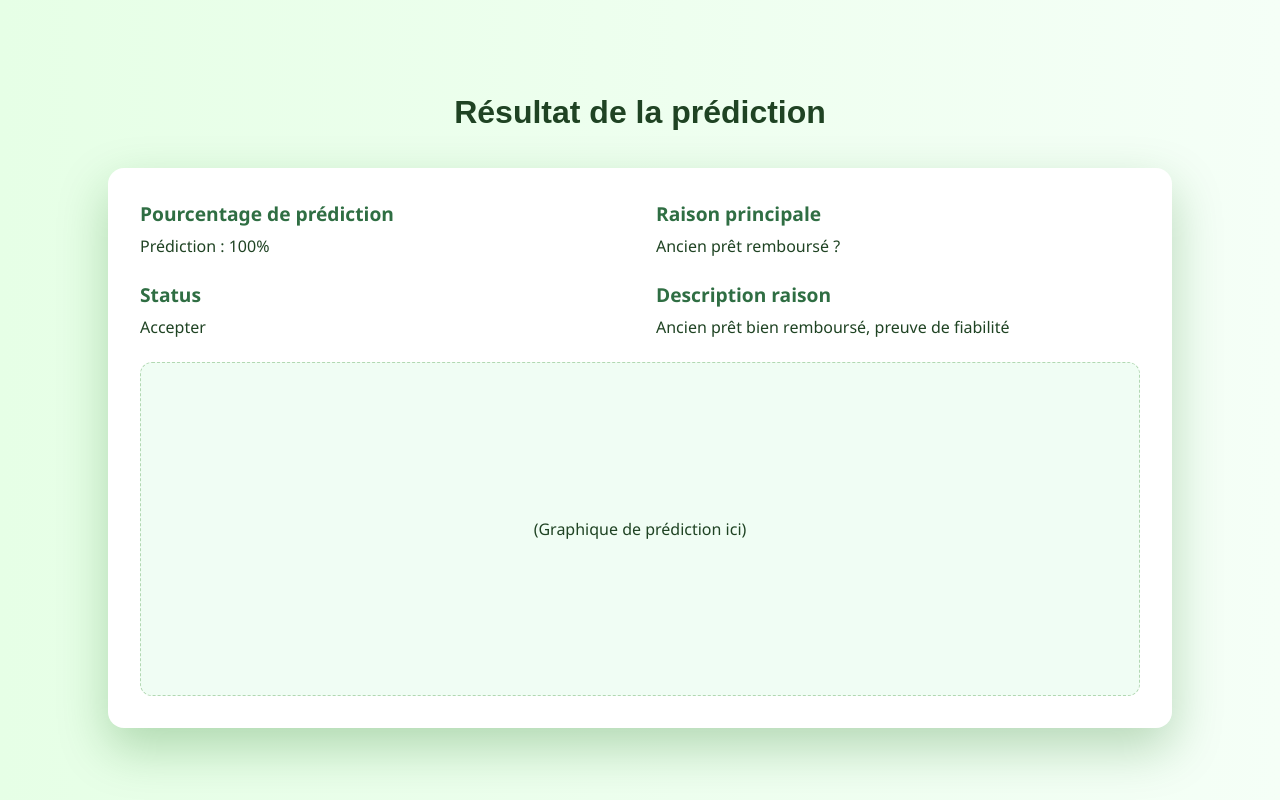
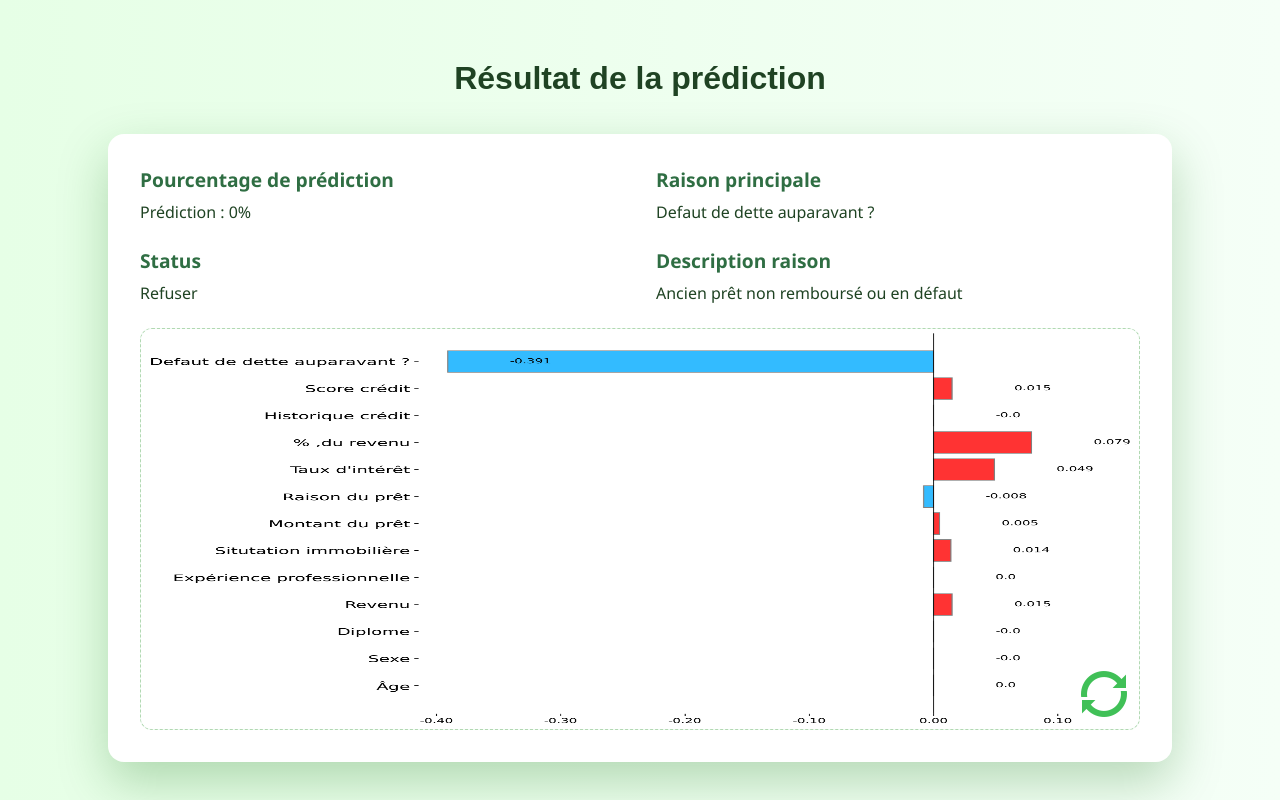
Before and after one commit to felix78500/Projet-risque-de-credit, a Flask app: page /dashboard in a window 1280 px wide. Run offline with Flask 3, Linux system fonts and the light colour scheme; parts of the project's set-up code (start-up, migrations or seed data) failed here and were passed over.

Commit message:
dashboard completer avec les graphique

```diff
--- a/analyse.json
+++ b/analyse.json
@@ -1,80 +1,80 @@
 [
     {
         "nom": "\u00c2ge",
-        "valeur": 0.0008446731851762815,
+        "valeur": 0.00027833483410590656,
         "nom_simplifie": "\u00c2ge",
-        "raison": "\u00c2ge appropri\u00e9 pour un pr\u00eat stable"
+        "raison": "\u00c2ge jug\u00e9 trop jeune ou trop vieux pour un pr\u00eat long terme"
     },
     {
         "nom": "Sexe",
-        "valeur": -0.00029703809959913386,
+        "valeur": -0.00012371667124519038,
         "nom_simplifie": "Sexe",
-        "raison": "Sexe sans impact significatif d\u00e9tect\u00e9"
+        "raison": "Le genre n'influence pas directement, mais pourrait \u00eatre corr\u00e9l\u00e9 \u00e0 d'autres risques (\u00e0 traiter avec prudence)"
     },
     {
         "nom": "Diplome",
-        "valeur": -0.0020646519980835327,
+        "valeur": -0.0003276850501672287,
         "nom_simplifie": "Diplome",
-        "raison": "Niveau d'\u00e9tudes \u00e9lev\u00e9, preuve de stabilit\u00e9"
+        "raison": "Dipl\u00f4me faible, risque accru d'instabilit\u00e9 professionnelle"
     },
     {
         "nom": "Revenu",
-        "valeur": 0.021768233161140994,
+        "valeur": 0.015018211911028872,
         "nom_simplifie": "Revenu",
-        "raison": "Bon niveau de revenu, capacit\u00e9 de remboursement probable"
+        "raison": "Revenu trop faible pour couvrir les mensualit\u00e9s"
     },
     {
         "nom": "Exp\u00e9rience professionnelle",
-        "valeur": -3.640821092894411e-06,
+        "valeur": 0.00016282635492613785,
         "nom_simplifie": "Exp\u00e9rience professionnelle",
-        "raison": "Exp\u00e9rience professionnelle solide"
+        "raison": "Manque d'exp\u00e9rience professionnelle"
     },
     {
         "nom": "Situtation immobili\u00e8re",
-        "valeur": 0.04683638350971576,
+        "valeur": 0.014204009770495464,
         "nom_simplifie": "Situtation immobili\u00e8re",
-        "raison": "Situation immobili\u00e8re stable (propri\u00e9taire ou logement stable)"
+        "raison": "Situation immobili\u00e8re instable (location pr\u00e9caire ou sans domicile fixe)"
     },
     {
         "nom": "Montant du pr\u00eat",
-        "valeur": 0.005741216897017127,
+        "valeur": 0.004835771279250871,
         "nom_simplifie": "Montant du pr\u00eat",
-        "raison": "Montant du pr\u00eat raisonnable par rapport aux revenus"
+        "raison": "Montant du pr\u00eat trop \u00e9lev\u00e9 par rapport aux revenus"
     },
     {
         "nom": "Raison du pr\u00eat",
-        "valeur": -0.019410348066525255,
+        "valeur": -0.007680758819039616,
         "nom_simplifie": "Raison du pr\u00eat",
-        "raison": "Raison du pr\u00eat jug\u00e9e responsable (ex. : achat immobilier, investissement)"
+        "raison": "Raison du pr\u00eat consid\u00e9r\u00e9e comme risqu\u00e9e (ex. : loisirs, dettes ant\u00e9rieures)"
     },
     {
         "nom": "Taux d'int\u00e9r\u00eat",
-        "valeur": 0.08770905706991769,
+        "valeur": 0.048713731905839885,
         "nom_simplifie": "Taux d'int\u00e9r\u00eat",
-        "raison": "Taux d'int\u00e9r\u00eat acceptable pour la situation financi\u00e8re"
+        "raison": "Taux d'int\u00e9r\u00eat trop \u00e9lev\u00e9, risque de non-remboursement"
     },
     {
         "nom": "% ,du revenu",
-        "valeur": 0.2050940517028123,
+        "valeur": 0.07859632852783684,
         "nom_simplifie": "% ,du revenu",
-        "raison": "Faible pourcentage du revenu allou\u00e9 au remboursement"
+        "raison": "Pourcentage du revenu trop \u00e9lev\u00e9 d\u00e9di\u00e9 au remboursement"
     },
     {
         "nom": "Historique cr\u00e9dit",
-        "valeur": 0.0001956893416104839,
+        "valeur": -3.419948886155717e-05,
         "nom_simplifie": "Historique cr\u00e9dit",
-        "raison": "Bon historique de cr\u00e9dit"
+        "raison": "Historique de cr\u00e9dit n\u00e9gatif ou inexistant"
     },
     {
         "nom": "Score cr\u00e9dit",
-        "valeur": 0.028504284635897832,
+        "valeur": 0.014647747485380136,
         "nom_simplifie": "Score cr\u00e9dit",
-        "raison": "Score de cr\u00e9dit \u00e9lev\u00e9"
+        "raison": "Score de cr\u00e9dit faible"
     },
     {
-        "nom": "Ancien pr\u00eat rembours\u00e9 ?",
-        "valeur": 0.4026301450375638,
-        "nom_simplifie": "Ancien pr\u00eat rembours\u00e9 ?",
-        "raison": "Ancien pr\u00eat bien rembours\u00e9, preuve de fiabilit\u00e9"
+        "nom": "Defaut de dette auparavant ?",
+        "valeur": -0.3907425464839912,
+        "nom_simplifie": "Defaut de dette auparavant ?",
+        "raison": "Ancien pr\u00eat non rembours\u00e9 ou en d\u00e9faut"
     }
 ]
--- a/app.py
+++ b/app.py
@@ -27,7 +27,7 @@ liste_des_nom_simplifier=["Âge",
                           "% ,du revenu",
                           "Historique crédit",
                           "Score crédit",
-                          "Ancien prêt remboursé ?"]
+                          "Defaut de dette auparavant"]
 
 raison_si_positif = [
     "Âge approprié pour un prêt stable",
--- a/predictions.json
+++ b/predictions.json
@@ -1 +1 @@
-{"prediction": [1.0]}
+{"prediction": [0.0]}
--- a/static/css/dashboard.css
+++ b/static/css/dashboard.css
@@ -48,21 +48,39 @@ h1 {
 }
 
 #chart-container {
+    position: relative;
     grid-column: span 2;
     background-color: #f0fdf4;
     border: 1px dashed #b2d8b2;
-    padding: 1rem;
     border-radius: 12px;
     display: flex;
     align-items: center;
     justify-content: center;
-    height: 300px;
+    height: 400px;
     overflow: hidden;
 }
 
 #chart-container img {
     width: 100%;
     height: 100%;
-    object-fit: fill; /* <-- C'est le point clé */
+    object-fit: fill;
     display: block;
 }
+
+#chart-container #change-image-btn {
+    position: absolute;
+    bottom: 10px;
+    right: 10px;
+    background: transparent;
+    border: none;
+    cursor: pointer;
+    padding: 0;
+    z-index: 2;
+}
+
+#chart-container #change-image-btn img {
+    width: 50px;
+    height: 50px;
+    opacity: 1;
+    transition: opacity 0.3s ease;
+}
--- a/static/js/dashboard.js
+++ b/static/js/dashboard.js
@@ -26,9 +26,6 @@ fetch('/get_prediction')
 
   });
 
-
-
-
   document.addEventListener("DOMContentLoaded", function () {
     const imageElement = document.querySelector("#chart-container img");
     const changeBtn = document.getElementById("change-image-btn");
--- a/templates/dashboard.html
+++ b/templates/dashboard.html
@@ -27,8 +27,13 @@
         </div>
 
         <div id="chart-container">
-            (Graphique de prédiction ici)
+            <img src="{{ url_for('static', filename='image/analyse_impact_caracteristiques_simple.png') }}">
+
+            <button id="change-image-btn">
+                <img src="{{ url_for('static', filename='image/change.png') }}" alt="Changer l'image" />
+            </button>
         </div>
+    </div>
     </div>
 
     <script src="{{ url_for('static', filename='js/dashboard.js') }}" defer></script>
```
Also changed, not shown: static/js/prevision.js (+9 -0 lines), templates/prevision.html (+22 -18 lines), static/image/analyse_impact_caracteristiques.png, static/image/analyse_impact_caracteristiques_simple.png, static/image/change.png (added).
